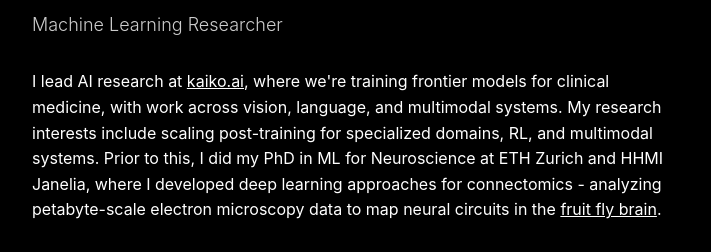
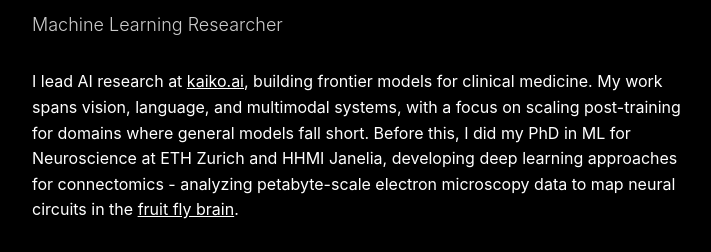
Before and after one commit to nilsec/nilsec.github.io, a plain HTML site: page index.html in a window 1280 px wide. Shown: the part 309-561 px from the top of the page, without its empty margins (283-994 px from the left). Drawn offline with Linux system fonts and the light colour scheme.

Commit message:
Rewrite bio - cleaner flow

```diff
--- a/index.html
+++ b/index.html
@@ -4,7 +4,7 @@
     <meta charset="utf-8">
     <meta name="viewport" content="width=device-width, initial-scale=1">
     <title>Nils Eckstein</title>
-    <meta name="description" content="Machine Learning Researcher Nils Eckstein. Training frontier models for clinical medicine at kaiko.ai, with interests in scaling post-training for specialized domains, RL, and multimodal systems.">
+    <meta name="description" content="Machine Learning Researcher Nils Eckstein. Building frontier models for clinical medicine at kaiko.ai, with focus on scaling post-training for domains where general models fall short.">
     <link rel="stylesheet" href="https://maxcdn.bootstrapcdn.com/font-awesome/4.7.0/css/font-awesome.min.css">
     <style>
         body {
@@ -75,11 +75,11 @@
 
         <p>
             I lead AI research at <a href="https://www.kaiko.ai" rel="noopener noreferrer" target="_blank">kaiko.ai</a>,
-            where we're training frontier models for clinical medicine,
-            with work across vision, language, and multimodal systems.
-            My research interests include scaling post-training for specialized domains, RL, and multimodal systems.
-            Prior to this, I did my PhD in ML for Neuroscience at ETH Zurich and HHMI Janelia,
-            where I developed deep learning approaches for connectomics - analyzing petabyte-scale electron microscopy data
+            building frontier models for clinical medicine.
+            My work spans vision, language, and multimodal systems,
+            with a focus on scaling post-training for domains where general models fall short.
+            Before this, I did my PhD in ML for Neuroscience at ETH Zurich and HHMI Janelia,
+            developing deep learning approaches for connectomics - analyzing petabyte-scale electron microscopy data
             to map neural circuits in the
             <a href="https://www.nature.com/articles/s41586-024-07558-y" rel="noopener noreferrer" target="_blank">fruit fly brain</a>.
         </p>
```
